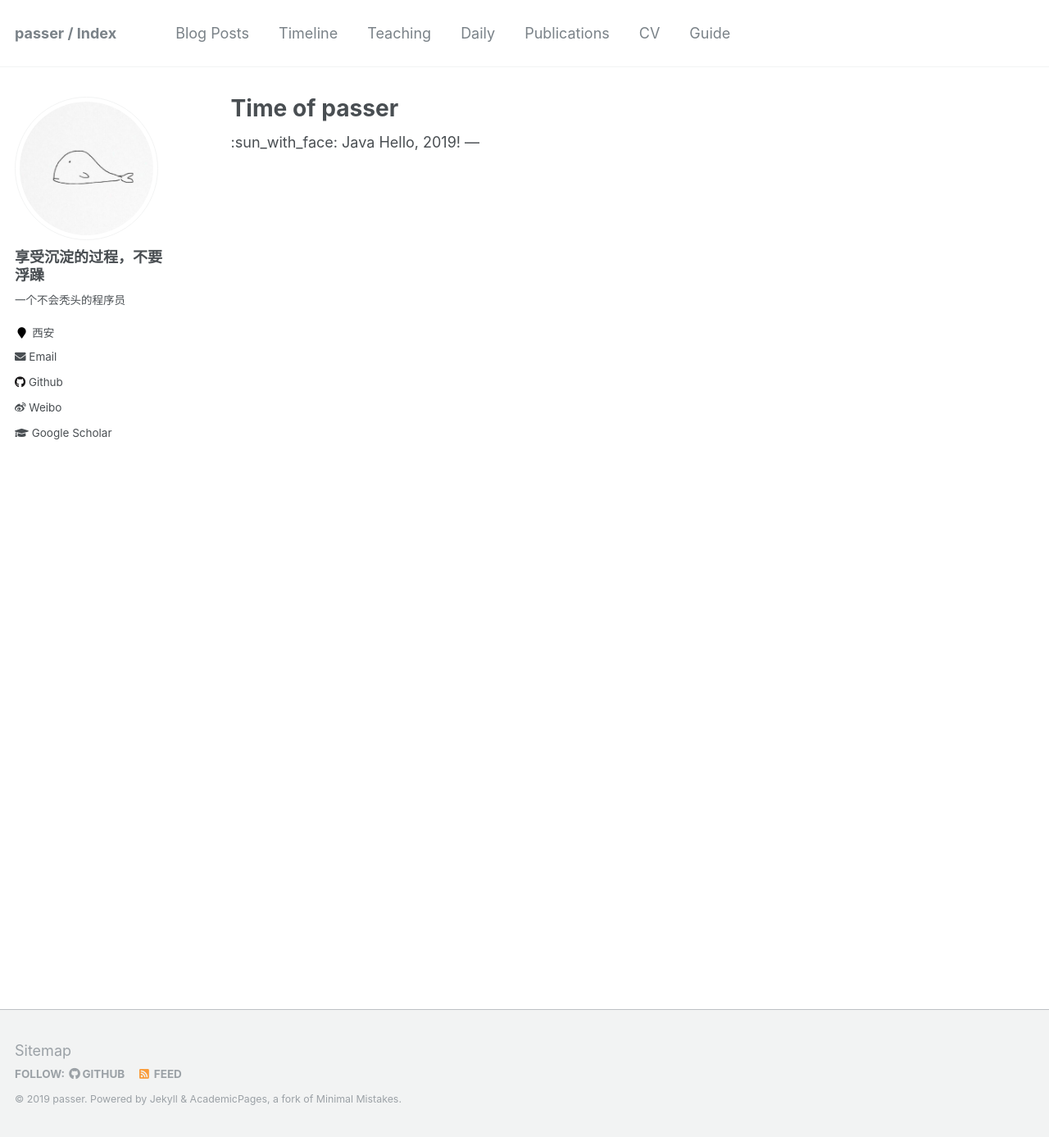
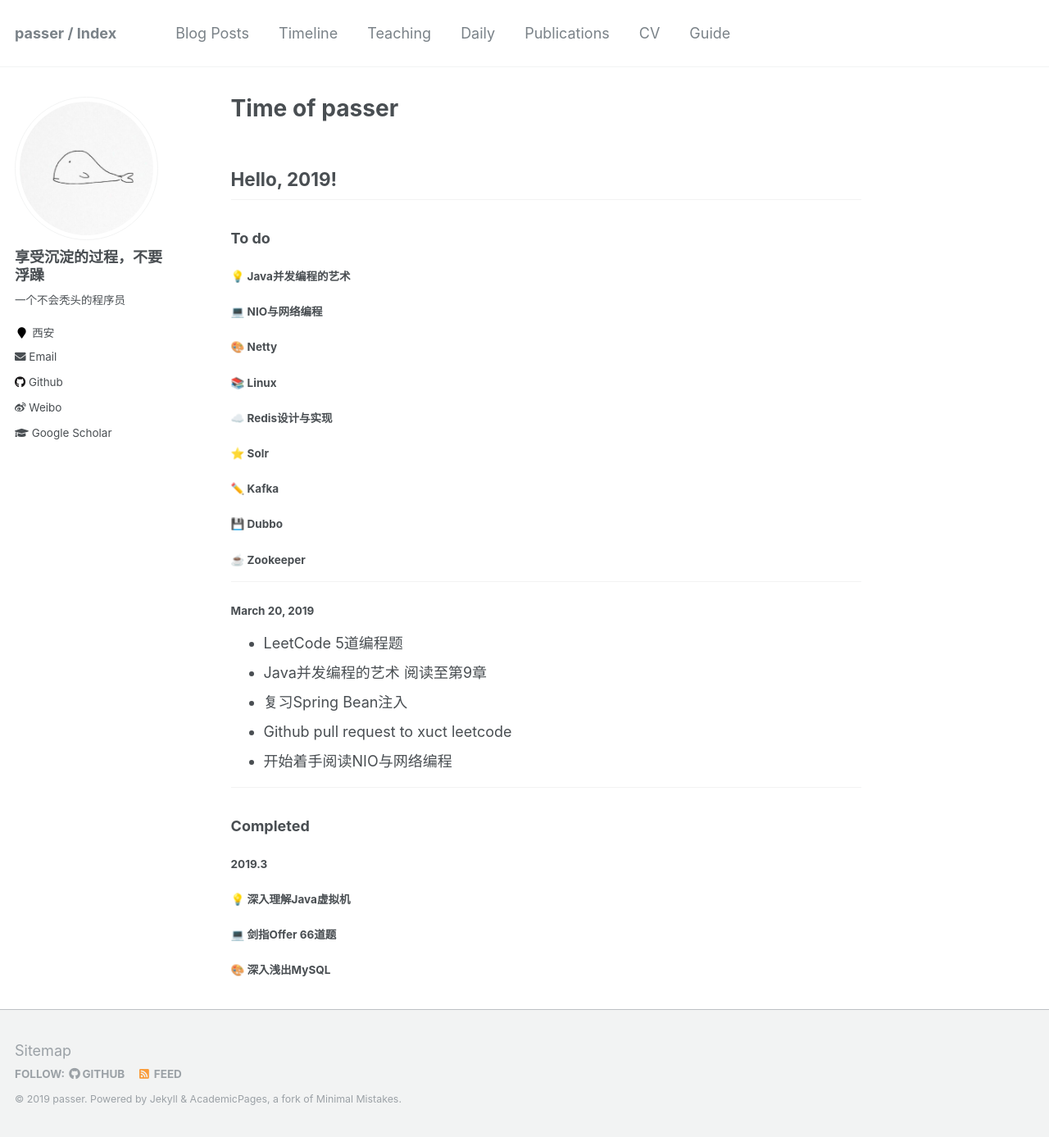
Before and after one commit to icankeep/icankeep.github.io, a Jekyll site: the page built from _pages/timeline.md, in a window 1280 px wide and 1387 px high. Shown: the whole window at 82% size. Built offline with Jekyll 4.4.1, drawn with Linux system fonts in a browser that asks for light colours.

Commit message:
AutoPush

```diff
--- a/_pages/timeline.md
+++ b/_pages/timeline.md
@@ -7,6 +7,31 @@ redirect_from:
   - /timeline.html
 ---
 
- :sun_with_face: Java
 Hello, 2019!
 ---
+
+### To do
+##### 💡 Java并发编程的艺术
+##### 💻 NIO与网络编程
+##### 🎨 Netty
+##### 📚 Linux
+##### ☁️ Redis设计与实现
+##### ⭐️ Solr
+##### ✏️ Kafka
+##### 💾 Dubbo
+##### ☕️ Zookeeper
+
+---
+##### March 20, 2019
+* LeetCode 5道编程题
+* Java并发编程的艺术 阅读至第9章
+* 复习Spring Bean注入
+* Github pull request to xuct leetcode
+* 开始着手阅读NIO与网络编程
+
+---
+### Completed
+##### 2019.3
+##### 💡 深入理解Java虚拟机
+##### 💻 剑指Offer 66道题
+##### 🎨 深入浅出MySQL
```
Also changed, not shown: _pages/about.md (+10 -1 lines).
